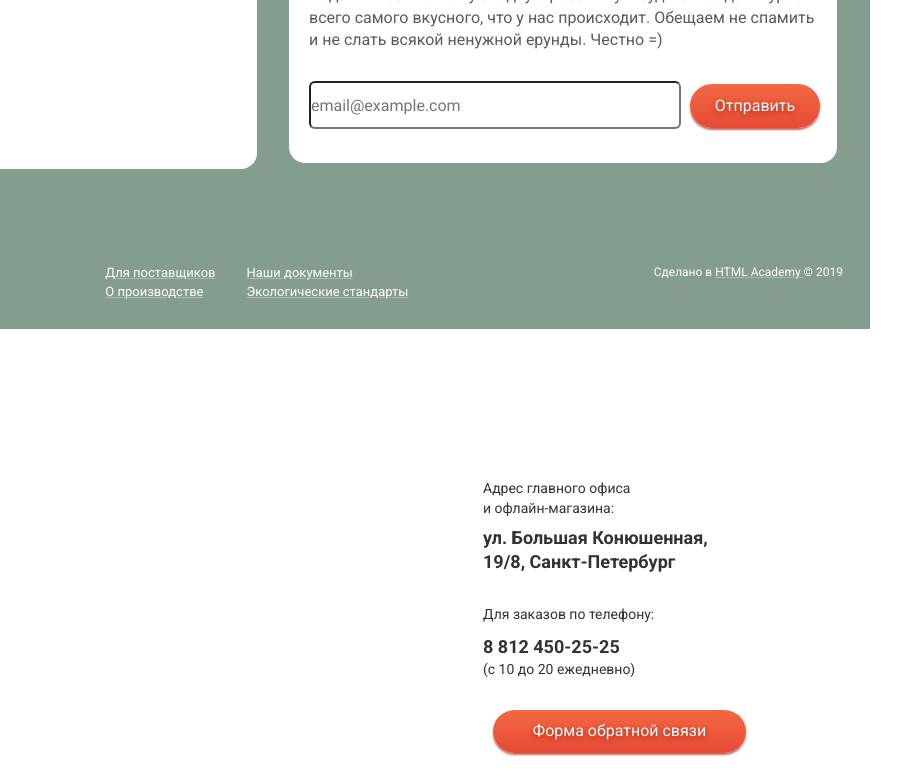
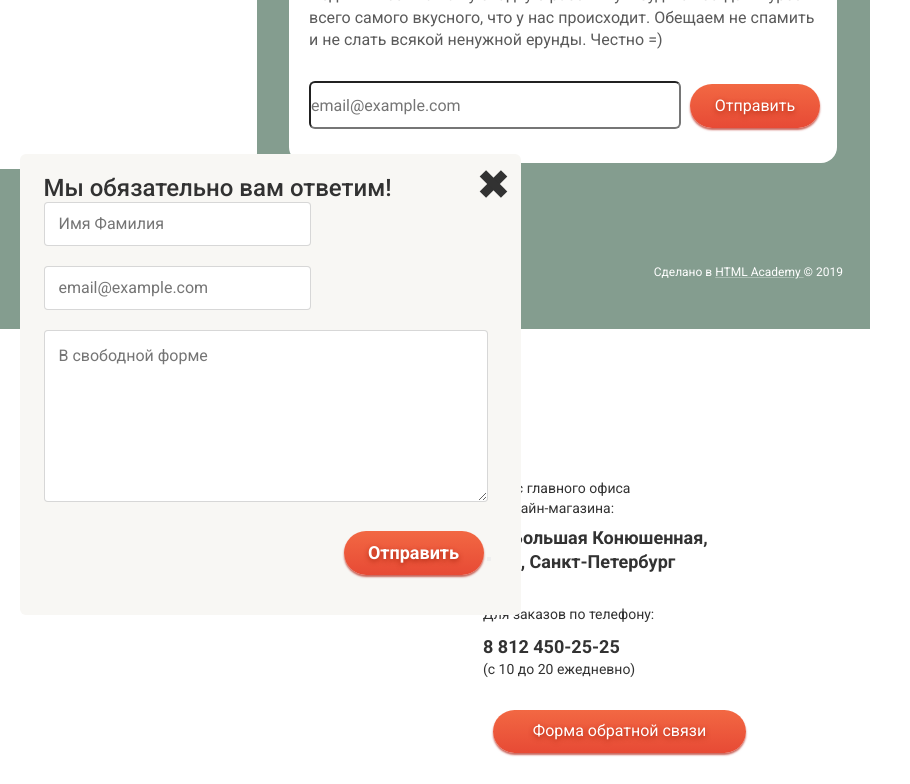
Before and after one commit to Borysodessa/Glasy, a plain HTML site: page index.html in a window 1280 px wide. Both pictures are taken after a click on the button "Форма обратной связи". Shown: the part 1616-2400 px from the top of the page, 370-1280 px from the left. Drawn offline with nearby package versions, Linux system fonts and the light colour scheme; files that its build step writes are made by us from their sources.

Commit message:
модальное окно

```diff
--- a/index.html
+++ b/index.html
@@ -175,15 +175,17 @@
         </li>
       </ul>
 
+      <!-- slider-controls-->
+
       <ul class="slider-control__list">
         <li class="slider-control__item item">
-          <button class="slider-control__button" type="button"></button>
+          <button class="slider-control__button1 control__current" type="button"></button>
         </li>
         <li class="slider-control__item item">
-          <button class="slider-control__button control__current" type="button"></button>
+          <button class="slider-control__button2" type="button"></button>
         </li>
         <li class="slider-control__item item">
-          <button class="slider-control__button" type="button"></button>
+          <button class="slider-control__button3" type="button"></button>
         </li>
       </ul>
     </section>
@@ -401,6 +403,7 @@
         </ul>
       </section>
 
+      <!--footer-wrap-->
 
       <div class="footer-wrap">
         <ul class="footer-wrap__list">
@@ -421,6 +424,7 @@
         </ul>
       </div>
 
+      <!--копирайт-->
 
       <div class="copyright">
         <a class="logo-academy link" href="#"></a>
@@ -428,7 +432,19 @@
       </div>
     </footer>
 
+     <!--Модальное окно-->
+
+    <form class="modal__form visually-hidden" >
+      <h2 class="modal__title">Мы обязательно вам ответим!</h2>
+      <input class="modal__input" type="text" placeholder="Имя Фамилия">
+      <input class="modal__input" type="email" placeholder="email@example.com">
+      <textarea class="modal__textarea" placeholder="В свободной форме"></textarea>
+      <button class="modal__button main-btn" type="button">Отправить</button>
+      <button class="modal-close" type="button"></button>
+    </form>
+
 </main>
 </div>
+<script src="js/script.js"></script>
 </body>
 </html>
--- /dev/null
+++ b/js/script.js
@@ -0,0 +1,16 @@
+
+const feedbackButton = document.querySelector(".feedback__button");
+const modalForm = document.querySelector(".modal__form");
+const closeModal = modalForm.querySelector(".modal-close");
+const sliderControl = document.querySelector(".slider-control__list:first-child");
+console.log(sliderControl);
+
+feedbackButton.addEventListener("click",function(evt){
+  evt.preventDefault(evt);
+  modalForm.classList.remove('visually-hidden');
+});
+
+closeModal.addEventListener("click",function(evt){
+  evt.preventDefault();
+  modalForm.classList.add('visually-hidden');
+});
--- /dev/null
+++ b/scss/components/_modal.scss
@@ -0,0 +1,75 @@
+.modal__form{
+  height: 441px;
+  max-width: 477px;
+  background-color: $background_modal__form;
+  position: fixed;
+  top:0;
+  bottom: 0;
+  right: 0;
+  left: 0;
+  margin: auto;
+  border-radius: 6px;
+  padding-top: 20px;
+  padding-left: 24px;
+  z-index: 20;
+}
+.modal__title{
+  font-size: 24px;
+  font-weight: 500;
+  line-height: 1.17;
+  color: $color-main-black;
+}
+
+.modal__input{
+  height: 44px;
+  width: 267px;
+  border-radius: 4px;
+  border: $modal-border 1px solid;
+  box-sizing: border-box;
+  padding-left: 14px;
+  margin-bottom: 20px;
+}
+
+.modal__textarea{
+  height: 154px;
+  width: 428px;
+  border-radius: 4px;
+  border: $modal-border 1px solid;
+  padding-left: 14px;
+  padding-top: 16px;
+  margin-bottom: 25px;
+}
+
+.modal__button{
+  height: 44px;
+  width: 140px;
+  font-size: 18px;
+  font-weight: 700;
+  line-height: 1.34;
+  box-sizing: border-box;
+  padding: 10px 24px 10px 24px ;
+  border-radius: 70px;
+  margin-left: 300px;
+}
+
+.modal-close::before{
+  content: "";
+  top: 15px;
+  position: absolute;
+  height: 22px;
+  width: 1px;
+  transform: rotate(45deg);
+  background-color: $color-main-black;
+  border: transparent 4px solid;
+}
+
+.modal-close::after{
+  content: "";
+  top: 15px;
+  position: absolute;
+  height: 22px;
+  width: 1px;
+  transform: rotate(-45deg);
+  background-color: $color-main-black;
+  border: transparent 4px solid;
+}
--- a/scss/layout/_features.scss
+++ b/scss/layout/_features.scss
@@ -1,6 +1,7 @@
 .features__list {
   display: flex;
   justify-content: space-between;
+  flex-wrap: wrap;
 }
 
 .features__wrap {
--- a/scss/main.scss
+++ b/scss/main.scss
@@ -22,3 +22,4 @@
 @import "./layout/feedback";
 @import "./layout/footer";
 @import "./layout/socical";
+@import "./components/modal";
--- a/scss/utils/_variables.scss
+++ b/scss/utils/_variables.scss
@@ -21,3 +21,5 @@ $background-slider-control-hover: rgba(255, 255, 255, 0.4);
 $background-main-container: #849D8F;
 $color-main-font: #5a5a5a;
 $color-link-hover: #FFBC9E;
+$background_modal__form: #F8F7F4;
+$modal-border: rgba(178, 178, 178, 0.52);
```
